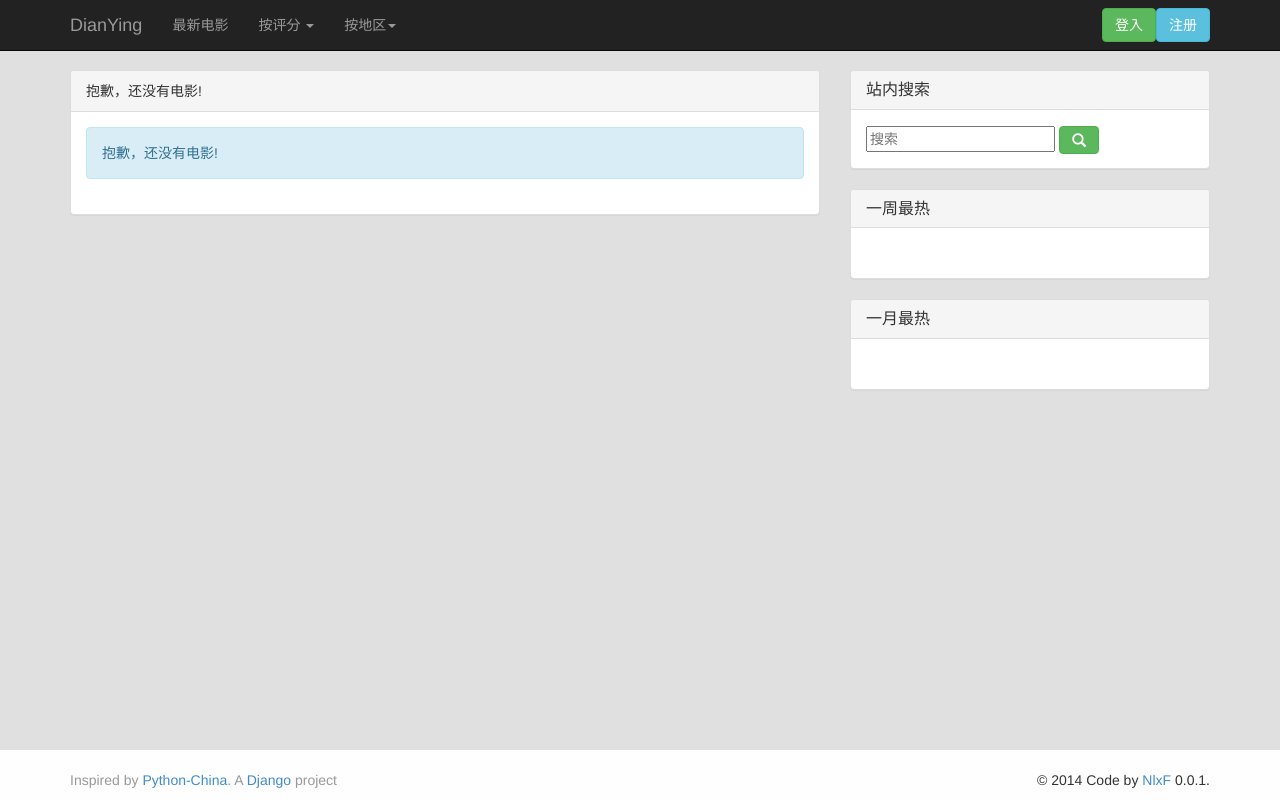
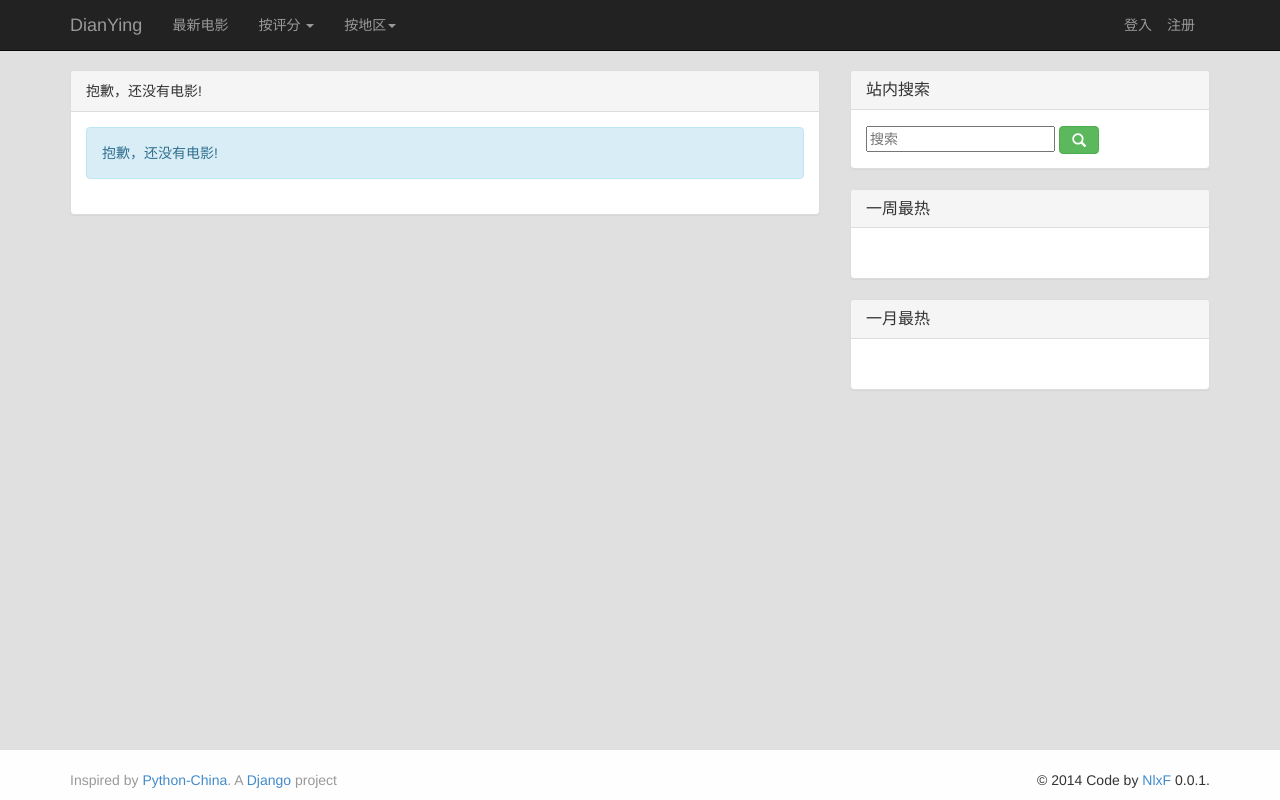
Before and after one commit to NlxF/dianyings, a Django app: page /tags/1/ in a window 1280 px wide. Run offline with Django 3.2, Linux system fonts and the light colour scheme; data that the repository does not hold is empty; some libraries are stand-ins or nearby versions.

Commit message:
add mysql connect max time = 10s

```diff
--- a/dianying/settings.py
+++ b/dianying/settings.py
@@ -119,6 +119,7 @@ MEDIA_ROOT = os.path.join(BASE_DIR, "media").replace('\\', '/')
 
 MAX_UPLOAD_SIZE = "2560"
 
+CONN_MAX_AGE = 10
 
 #自定义用户模型
 AUTH_USER_MODEL = 'MyUser.MyUser'
--- a/template/top.html
+++ b/template/top.html
@@ -35,8 +35,8 @@
                             <a href="{% url 'MyUser:logout' %}" class="btn btn-warning navbar-btn navbar-right">登出</a>
                         </div>
                     {% else %}
-                        <a href="{% url 'MyUser:register' %}" class="btn btn-info navbar-btn navbar-right">注册</a>
-                        <a href="{% url 'MyUser:login' %}" class="btn btn-success navbar-btn navbar-right">登入</a>
+                        <a href="{% url 'MyUser:register' %}" class="navbar-text navbar-right">注册</a>
+                        <a href="{% url 'MyUser:login' %}" class="navbar-text navbar-right">登入</a>
                     {% endif %}
                 </div>
             </div><!--end nav container-->
```
